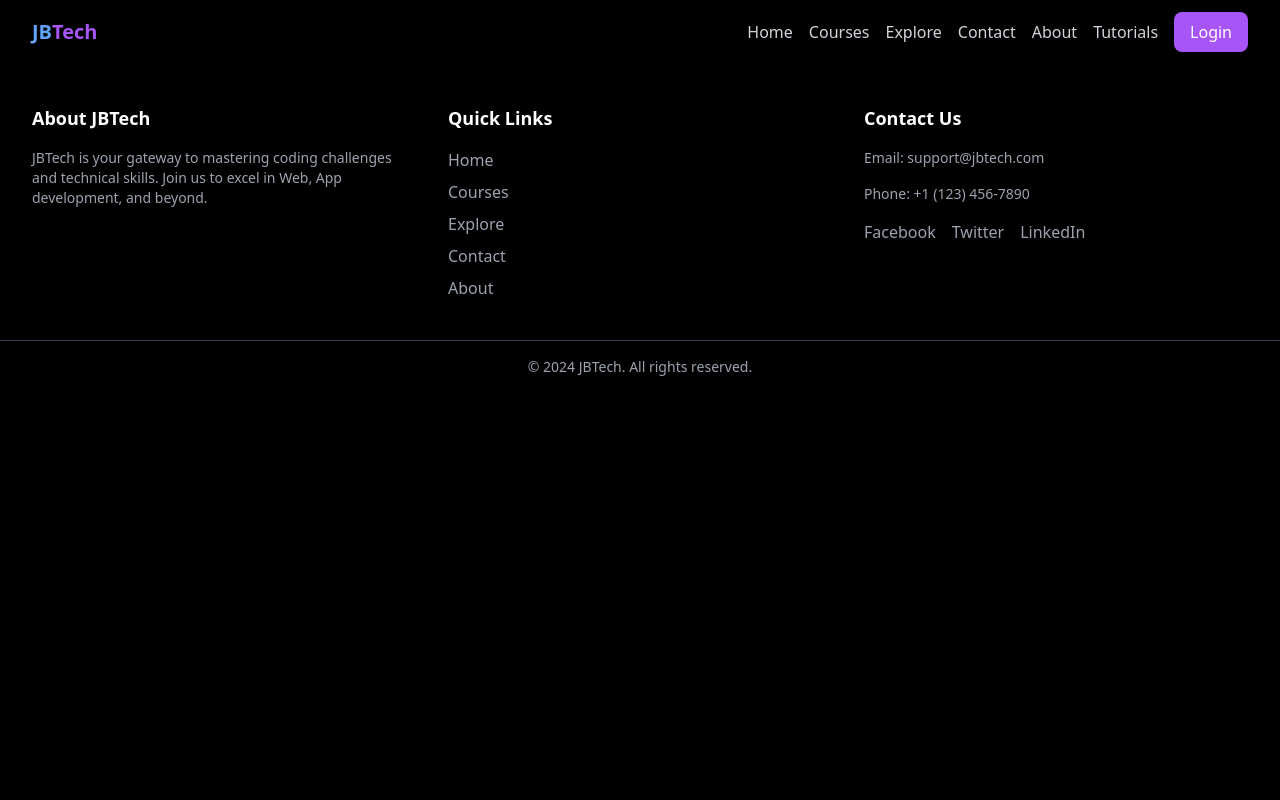
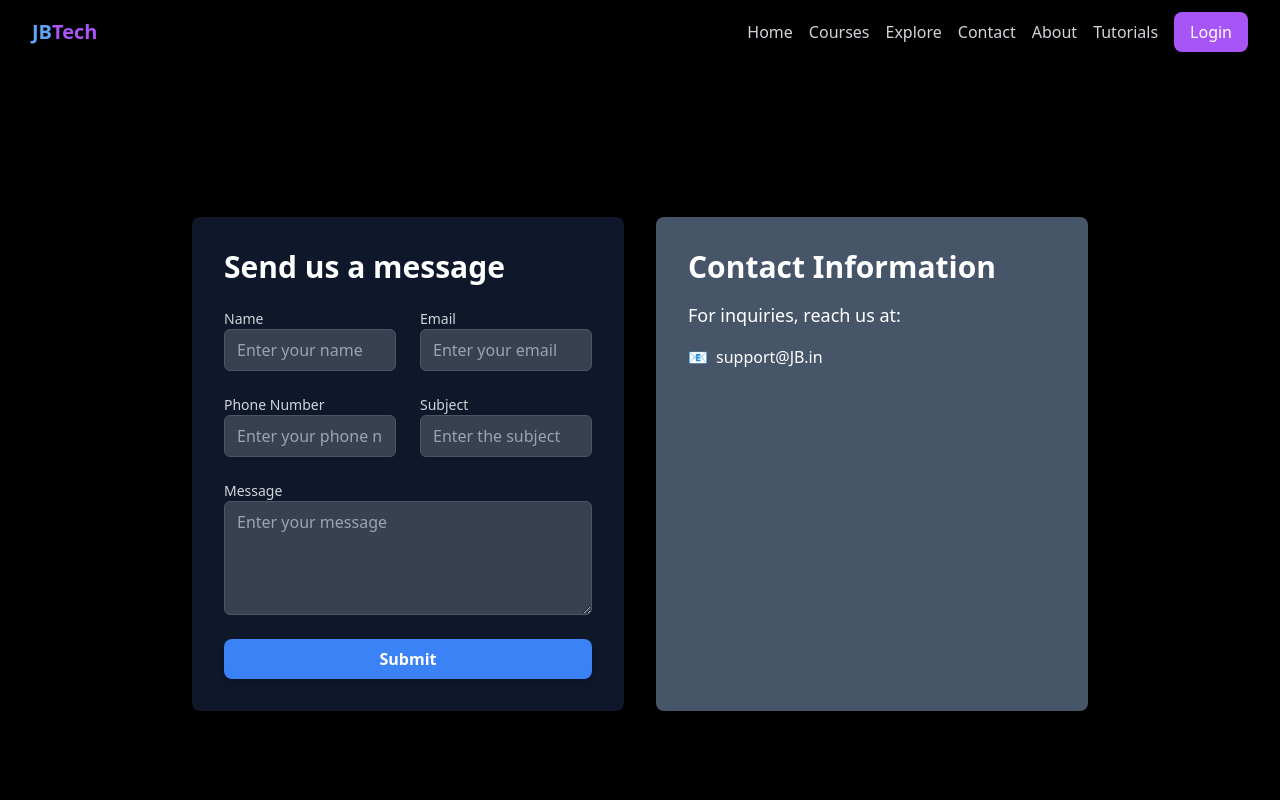
Before and after one commit to vikramdev772/JBTech, a React (Vite) app: page /contact in a window 1280 px wide. Shown: the top 800 px of the page. Built offline with nearby package versions, Linux system fonts and the light colour scheme.

Commit message:
contact page

```diff
--- /dev/null
+++ b/src/pages/Contact.jsx
@@ -0,0 +1,127 @@
+import React from 'react';
+import { motion } from 'framer-motion';
+
+const Contact = () => {
+  return (
+    <div className="min-h-screen bg-black flex justify-center items-center py-12 px-4 sm:px-6 lg:px-8">
+      <div className="max-w-4xl w-full grid grid-cols-1 md:grid-cols-2 gap-8">
+        {/* Left Form Section */}
+        <motion.div
+          initial={{ opacity: 0, x: -100 }}
+          animate={{ opacity: 1, x: 0 }}
+          transition={{ duration: 0.8 }}
+          className="bg-slate-900 p-8 rounded-lg shadow-lg"
+        >
+          <h2 className="text-3xl font-bold text-white mb-6">Send us a message</h2>
+          <form action="#" method="POST" className="space-y-6">
+            <div className="grid grid-cols-1 sm:grid-cols-2 gap-6">
+              <div>
+                <label htmlFor="name" className="block text-sm font-medium text-gray-300">Name</label>
+                <input
+                  id="name"
+                  name="name"
+                  type="text"
+                  required
+                  className="appearance-none rounded-md relative block w-full px-3 py-2 bg-gray-700 border border-gray-600 text-white focus:outline-none focus:ring-2 focus:ring-blue-500 focus:border-blue-500"
+                  placeholder="Enter your name"
+                />
+              </div>
+
+              <div>
+                <label htmlFor="email" className="block text-sm font-medium text-gray-300">Email</label>
+                <input
+                  id="email"
+                  name="email"
+                  type="email"
+                  required
+                  className="appearance-none rounded-md relative block w-full px-3 py-2 bg-gray-700 border border-gray-600 text-white focus:outline-none focus:ring-2 focus:ring-blue-500 focus:border-blue-500"
+                  placeholder="Enter your email"
+                />
+              </div>
+            </div>
+
+            <div className="grid grid-cols-1 sm:grid-cols-2 gap-6">
+              <div>
+                <label htmlFor="phone" className="block text-sm font-medium text-gray-300">Phone Number</label>
+                <input
+                  id="phone"
+                  name="phone"
+                  type="text"
+                  required
+                  className="appearance-none rounded-md relative block w-full px-3 py-2 bg-gray-700 border border-gray-600 text-white focus:outline-none focus:ring-2 focus:ring-blue-500 focus:border-blue-500"
+                  placeholder="Enter your phone number"
+                />
+              </div>
+
+              <div>
+                <label htmlFor="subject" className="block text-sm font-medium text-gray-300">Subject</label>
+                <input
+                  id="subject"
+                  name="subject"
+                  type="text"
+                  required
+                  className="appearance-none rounded-md relative block w-full px-3 py-2 bg-gray-700 border border-gray-600 text-white focus:outline-none focus:ring-2 focus:ring-blue-500 focus:border-blue-500"
+                  placeholder="Enter the subject"
+                />
+              </div>
+            </div>
+
+            <div>
+              <label htmlFor="message" className="block text-sm font-medium text-gray-300">Message</label>
+              <textarea
+                id="message"
+                name="message"
+                rows="4"
+                required
+                className="appearance-none rounded-md relative block w-full px-3 py-2 bg-gray-700 border border-gray-600 text-white focus:outline-none focus:ring-2 focus:ring-blue-500 focus:border-blue-500"
+                placeholder="Enter your message"
+              />
+            </div>
+
+            <div className="mt-6">
+              <motion.button
+                whileHover={{ scale: 1.05 }}
+                whileTap={{ scale: 0.95 }}
+                className="w-full py-2 px-4 bg-blue-500 text-white font-semibold rounded-lg shadow-md hover:bg-blue-600 focus:outline-none focus:ring-2 focus:ring-offset-2 focus:ring-blue-500"
+              >
+                Submit
+              </motion.button>
+            </div>
+          </form>
+        </motion.div>
+
+        {/* Right Contact Information Section */}
+        <motion.div
+          initial={{ opacity: 0, x: 100 }}
+          animate={{ opacity: 1, x: 0 }}
+          transition={{ duration: 0.8 }}
+          className="bg-slate-600 p-8 rounded-lg shadow-lg flex flex-col justify-between text-white"
+        >
+          <div>
+            <h2 className="text-3xl font-bold mb-4">Contact Information</h2>
+            <p className="text-lg">For inquiries, reach us at:</p>
+            <p className="mt-4 flex items-center">
+              <span className="mr-2">📧</span> support@JB.in
+            </p>
+          </div>
+          <div className="mt-8 flex space-x-4">
+            <a href="#" aria-label="LinkedIn" className="text-white hover:text-gray-300">
+              <i className="fab fa-linkedin-in text-2xl"></i>
+            </a>
+            <a href="#" aria-label="Telegram" className="text-white hover:text-gray-300">
+              <i className="fab fa-telegram-plane text-2xl"></i>
+            </a>
+            <a href="#" aria-label="YouTube" className="text-white hover:text-gray-300">
+              <i className="fab fa-youtube text-2xl"></i>
+            </a>
+            <a href="#" aria-label="Discord" className="text-white hover:text-gray-300">
+              <i className="fab fa-discord text-2xl"></i>
+            </a>
+          </div>
+        </motion.div>
+      </div>
+    </div>
+  );
+};
+
+export default Contact;
--- a/src/routes/Router.jsx
+++ b/src/routes/Router.jsx
@@ -8,6 +8,7 @@ import Signup from '../auth/Signup'
 import Login from '../auth/Login'
 import Courses from '../pages/Courses'
 import Explore from '../screens/Explore'
+import Contact from '../pages/Contact'
 
 const router = () => {
   return (
@@ -20,6 +21,7 @@ const router = () => {
     <Route path='/login' element={<Login/>}/>
     <Route path='/courses' element={<Courses/>}/>
     <Route path='/explore' element={<Explore/>}/>
+    <Route path='/contact' element={<Contact/>}/>
 
     </Routes>
     <Footer/>
```
